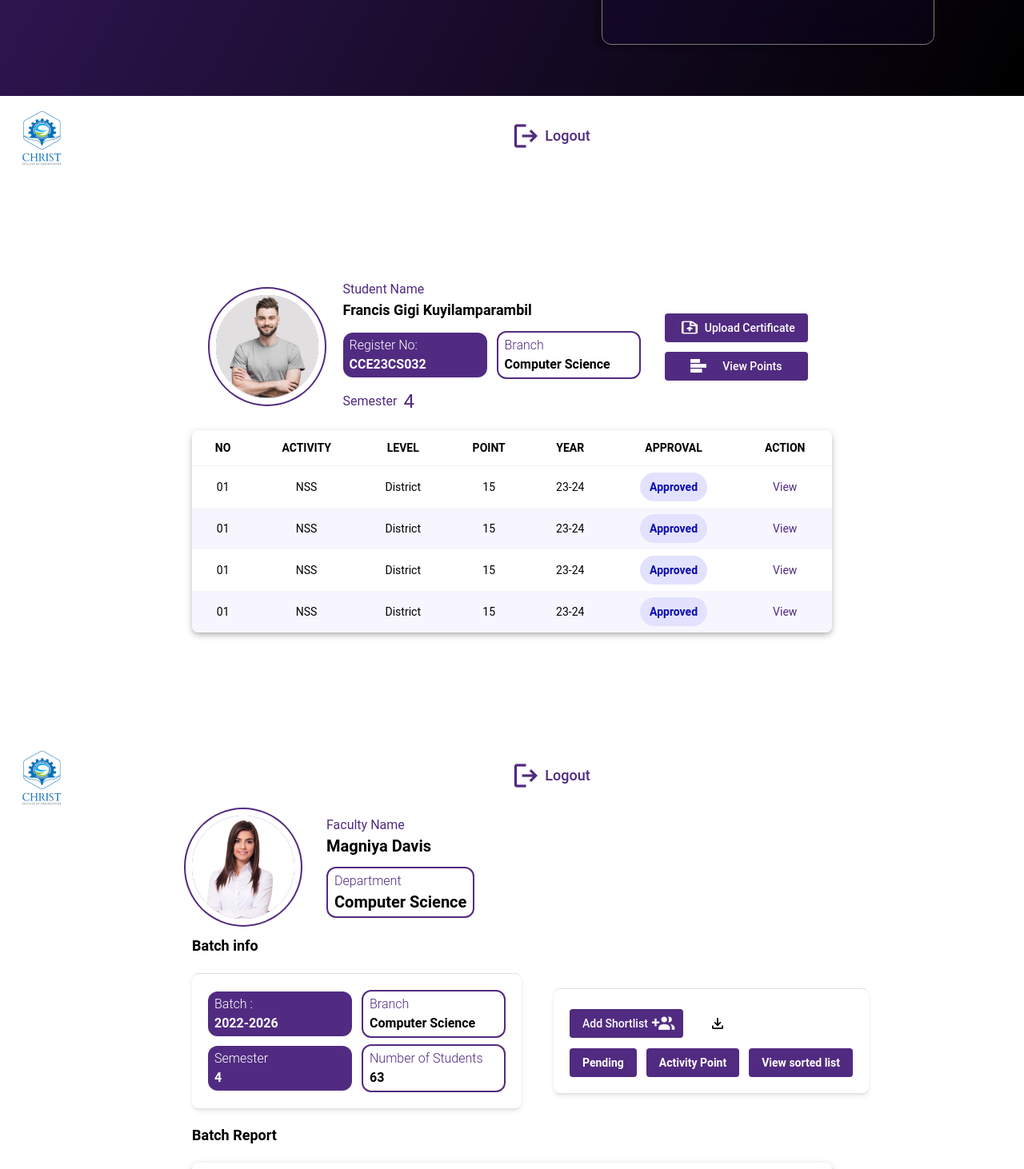
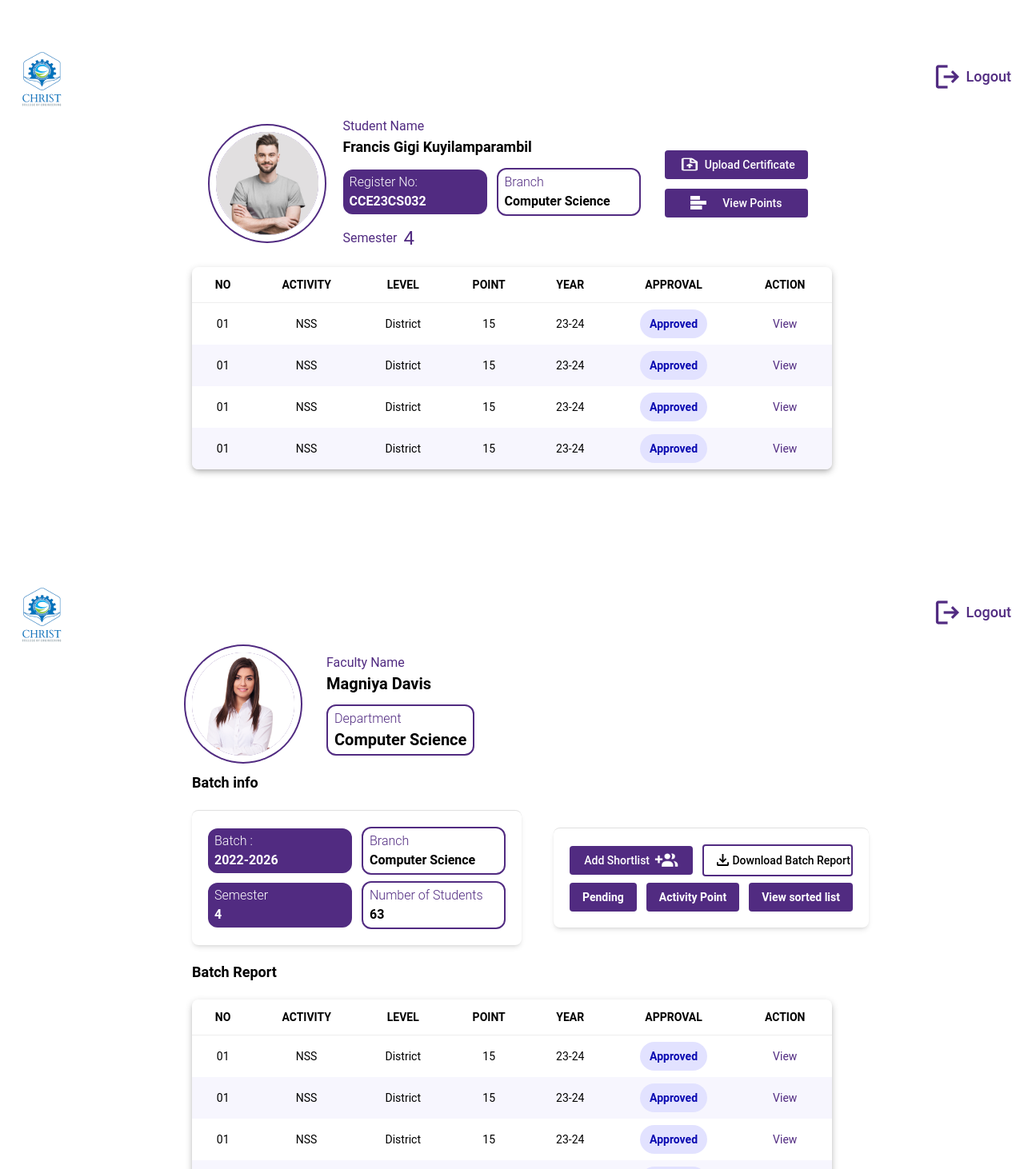
Before and after one commit to AlfrinP/client, a React (Vite) app: page / in a window 1280 px wide. Shown: the part 680-2142 px from the top of the page at 80% size. Built offline with nearby package versions, Linux system fonts and the light colour scheme.

Commit message:
fixed styling issue

```diff
--- a/src/components/Dashboard/Faculty.jsx
+++ b/src/components/Dashboard/Faculty.jsx
@@ -7,7 +7,7 @@ import Navbar from "../Navbar";
 
 function Faculty() {
   return (
-    <div className="w-full h-screen">
+    <div className="w-full center flex-col">
       <Navbar />
       <div className="w-full center flex-col gap-5 px-60">
         <div className="w-full flex gap-10 ">
@@ -61,8 +61,8 @@ function Faculty() {
                 <span className=" text-white">Add Shortlist</span>
                 <img src={short} width={30} />
               </button>
-              <button className="border-[#512B81]">
-                <img src={arrow_down} width={30} className="p-2" />
+              <button className="border-solid border-2 border-[#512B81] text-black">
+                <img src={arrow_down} width={15} />
                 <span>Download Batch Report</span>
               </button>
             </div>
--- a/src/components/Dashboard/Student.jsx
+++ b/src/components/Dashboard/Student.jsx
@@ -14,7 +14,7 @@ export default function Student() {
   const handleOpenFileModal = () => setOpenFileModal(!openFileModal);
   const handleOpenViewPoints = () => setOpenViewPoints(!openViewPoints);
   return (
-    <div className="w-full h-screen">
+    <div className="w-full h-screen center flex-col">
       <Navbar />
       <FileUploadModel
         isOpen={openFileModal}
@@ -24,7 +24,7 @@ export default function Student() {
         isOpen={openViewPoints}
         handleOpen={handleOpenViewPoints}
       />
-      <div className="w-full height center flex-col gap-5 px-60">
+      <div className="w-full center flex-col gap-5 px-60">
         <div className="w-full center justify-evenly">
           <div className="ring-offset-8 ring-2 ring-[#512B81] rounded-full w-32">
             <img src={sprofile} className="rounded-full" />
@@ -54,17 +54,11 @@ export default function Student() {
             </div>
           </div>
           <div className="center flex-col gap-3">
-            <button
-              className="bg-[#512B81]"
-              onClick={handleOpenFileModal}
-            >
+            <button className="bg-[#512B81]" onClick={handleOpenFileModal}>
               <img src={upload} width={30} />
               <span className=" text-white">Upload Certificate</span>
             </button>
-            <button
-              className="bg-[#512B81]"
-              onClick={handleOpenViewPoints}
-            >
+            <button className="bg-[#512B81]" onClick={handleOpenViewPoints}>
               <img src={graph} width={20} />
               <span className=" text-white">View Points</span>
             </button>
--- a/src/components/Login/Login.jsx
+++ b/src/components/Login/Login.jsx
@@ -16,7 +16,7 @@ function Login() {
   };
 
   return (
-    <div className="w-full h-screen background-main center flex">
+    <div className="w-full background-main center flex">
       <div className="w-1/2 h-full center flex-col gap-10">
         <div className="w-full center flex-col gap-2">
           <div className="w-full text-center text-2xl text-white">
--- a/src/components/Navbar.jsx
+++ b/src/components/Navbar.jsx
@@ -7,7 +7,7 @@ function Navbar() {
     <div className="h-[100px] center w-full">
       <div className="justify-between max-w-7xl w-full center p-1">
         <img src={christ} />
-        <button className="center gap-1 p-3">
+        <button className="center justify-end gap-1 p-3">
           <img src={logout} />
           <div className="text-lg text-[#512B81]">Logout</div>
         </button>
--- a/src/index.css
+++ b/src/index.css
@@ -12,7 +12,7 @@
     font-size: italic;
   }
   button{
-    @apply center  justify-evenly w-full rounded gap-1 text-white px-4 py-2 text-sm font-medium cursor-pointer whitespace-nowrap
+    @apply center justify-evenly w-full rounded gap-1 text-white px-4 py-2 text-sm font-medium cursor-pointer whitespace-nowrap
   }
 }
 @layer components {
```
